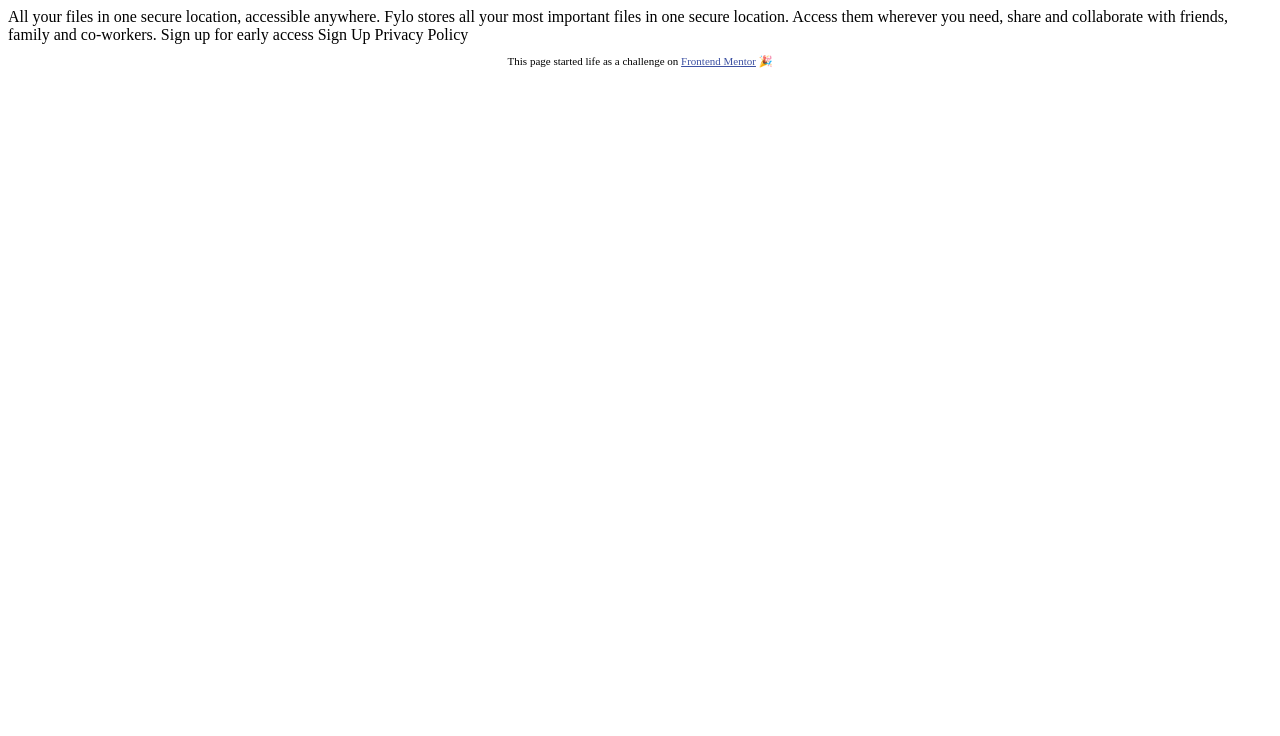
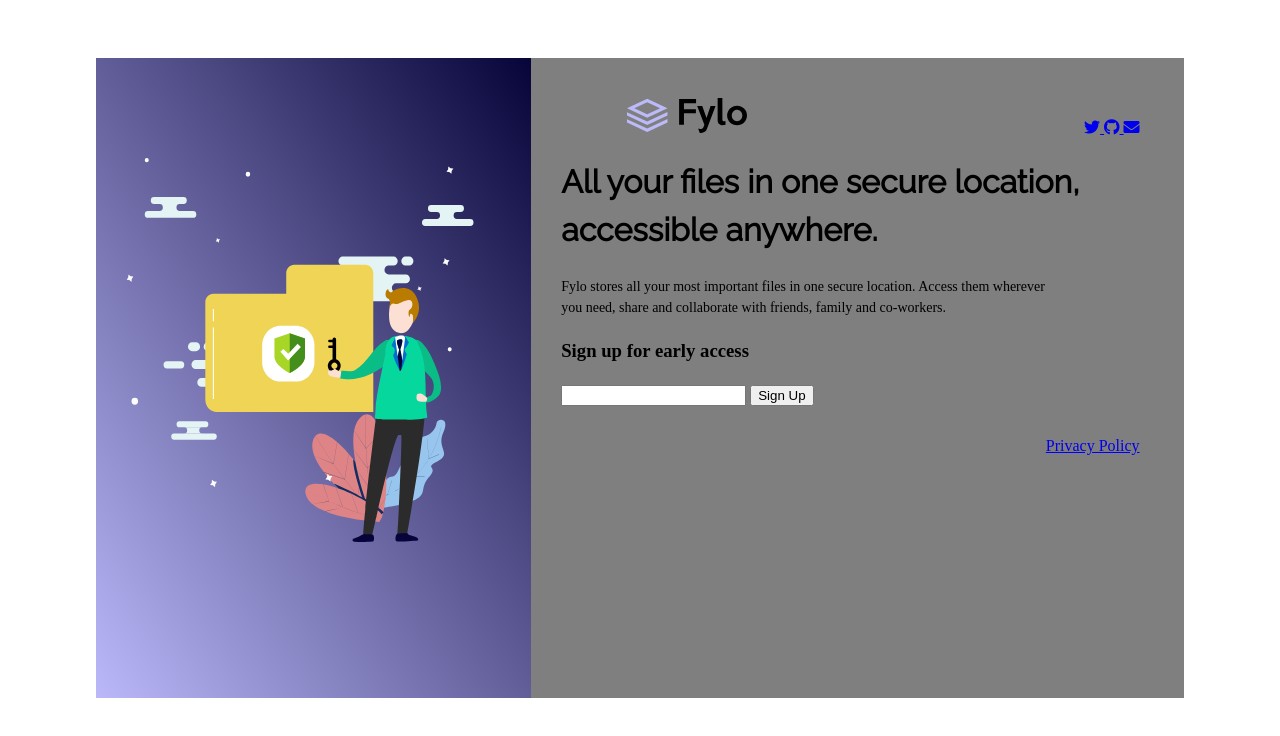
Before and after one commit to DementedEarplug/Fylo-Landing-Page-challenge, a plain HTML site: page index.html in a window 1280 px wide. Drawn offline with Linux system fonts and the light colour scheme.

Commit message:
More or less finished, not at all optimized

```diff
--- a/index.html
+++ b/index.html
@@ -3,34 +3,76 @@
 <head>
   <meta charset="UTF-8">
   <meta name="viewport" content="width=device-width, initial-scale=1.0"> <!-- displays site properly based on user's device -->
+  <link rel="stylesheet" href="https://use.fontawesome.com/releases/v5.8.2/css/all.css" integrity="sha384-oS3vJWv+0UjzBfQzYUhtDYW+Pj2yciDJxpsK1OYPAYjqT085Qq/1cq5FLXAZQ7Ay" crossorigin="anonymous">
+  <link rel="icon" type="image/png" sizes="32x32" href="./images/favicon-32x32.png">
 
-  <link rel="icon" type="image/png" sizes="32x32" href="./images/favicon-32x32.png">
+<link href="https://fonts.googleapis.com/css?family=Raleway&display=swap" rel="stylesheet">
+
 
   <title>Frontend Mentor | Beta sign up split layout Challenge</title>
 
   <!-- Feel free to remove these styles or customise in your own stylesheet 👍 -->
-  <style>
-    .attribution { font-size: 11px; text-align: center; }
-    .attribution a { color: hsl(228, 45%, 44%); }
-  </style>
+  <link rel="stylesheet" href="./style.css">
 </head>
 <body>
+  <div class="root">
+    <div class="left-pane">
+      <img src="./images/illustration-main.svg" alt="main-img" class="main-pic">
+    </div>
+
+    <div class="right-pane">
+
+      <header class="header">
+        <img src="./images/logo.svg" alt="Logo" class="logo">
+        <div class="spacer"></div>
+        <div class="icons">
+          <a href="#!" class="twitter">
+            <i class="fab fa-twitter f2ax"></i>
+          </a>
+
+          <a href="#!" class="github">
+            <i class="fab fa-github f2ax"></i>
+          </a>
+
+          <a href="#!" class="email">
+            <i class="fas fa-envelope"></i>
+          </a>
+        </div>
+      </header>
+
+      <div class="main-content">
+        <h1 class="pitch">
           All your files in one secure location, accessible anywhere.
+        </h1>
 
+        <p class="description">
         Fylo stores all your most important files in one secure location.
         Access them wherever you need, share and collaborate with friends,
         family and co-workers.
+        </p>
 
+        <h3 class="call-to-action">
           Sign up for early access
+        </h3>
 
+        <div class="sign-up-field">
+          <input type="text" name="Email" id="input" >
+
+          <button class="sign-up">
             Sign Up
+          </button>
+        </div>
+      </div>
 
-  Privacy Policy
+
 
       <footer>
-    <p class="attribution">
-      This page started life as a challenge on <a href="https://www.frontendmentor.io?ref=challenge" target="_blank">Frontend Mentor</a> 🎉
-    </p>
+        <a href="#!" class="privacy">
+          Privacy Policy
+        </a>
       </footer>
+    </div>
+
+  </div>
 </body>
 </html>
--- /dev/null
+++ b/style.css
@@ -0,0 +1,85 @@
+body{
+    display: flex;
+
+}
+
+.root {
+    width: 85vw;
+    height: 80vh;
+    margin: auto;
+    position: relative;
+    top: 50px;
+    background:  rgb(127, 127, 127);
+}
+
+.left-pane {
+    display: inline-block;
+    background: linear-gradient(to bottom left, hsl(243, 87%, 12%), hsl(243, 86%, 85%));
+    height: 100%;
+    width: 40%;
+
+}
+
+.main-pic {
+    height: 60%;
+    width: 80%;
+    padding-left: 30px;
+    padding-top: 100px;
+}
+
+/* Right pane */
+
+.right-pane {
+    width: 55%;
+    height: 95%;
+    display: inline-block;
+    position: absolute;
+    padding-left: 30px;
+}
+
+.header {
+    text-align: right;
+    padding-top: 40px;
+}
+
+.logo {
+    display: inline;
+
+}
+
+.spacer {
+    display: inline-block;
+    width: 55%;
+}
+
+.icons {
+    display: inline-block;
+    /* width: 20%; */
+    text-decoration: none;
+    margin-right: 20px;
+
+}
+
+/* Main content */
+.main-content {
+    line-height: 1.5;
+}
+
+.pitch {
+    font-family: 'Raleway', sans-serif;
+    font-weight: 700;
+    padding-right: 20px;
+}
+
+.description {
+    font-family: 'OpenSans';
+    font-weight: 400;
+    font-size: 14px;
+    padding-right: 100px;
+}
+
+footer {
+    text-align: right;
+    margin-right: 20px;
+    padding-top: 30px;
+}
```
Lines whose indentation alone changed are shown as unchanged.
